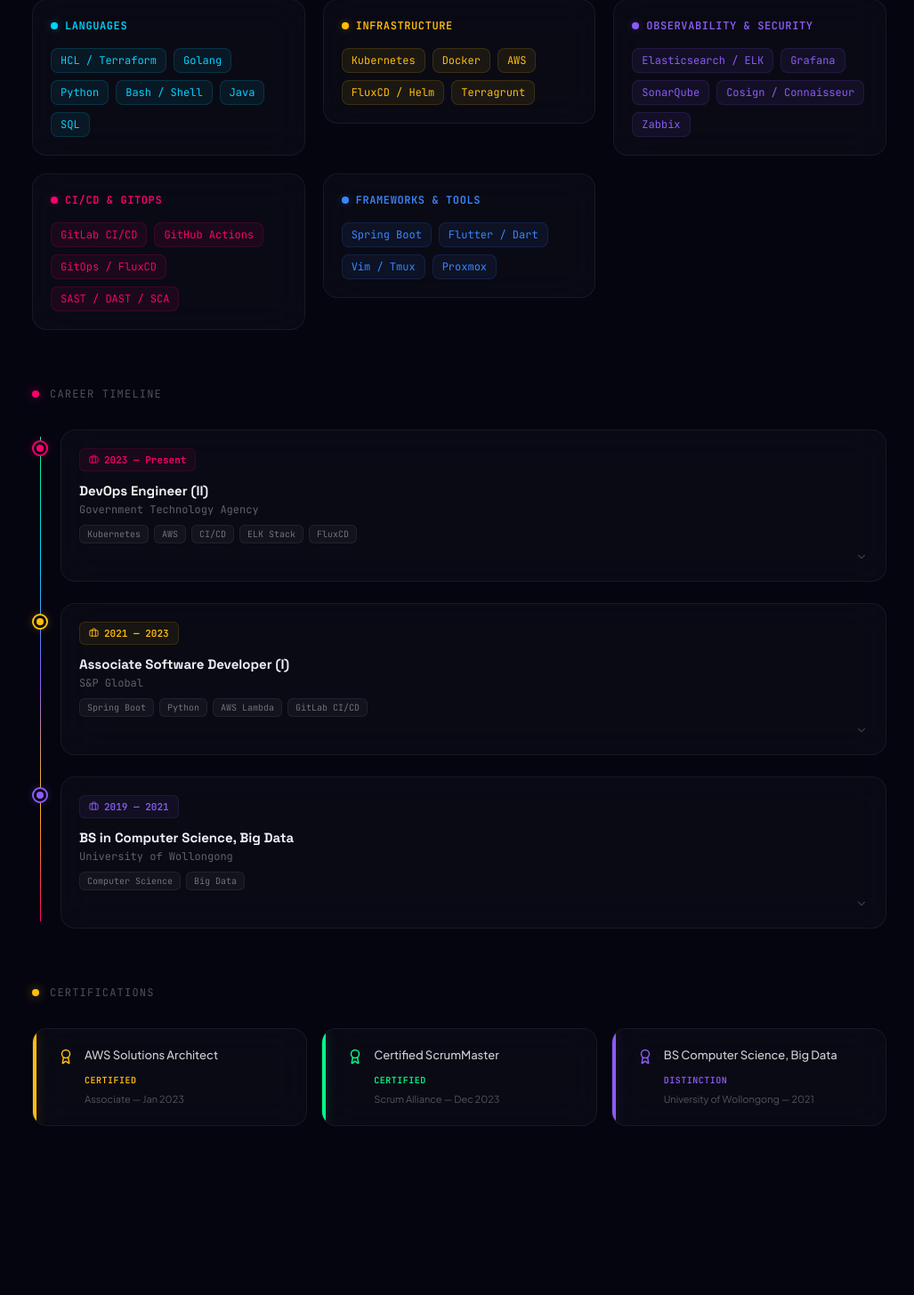
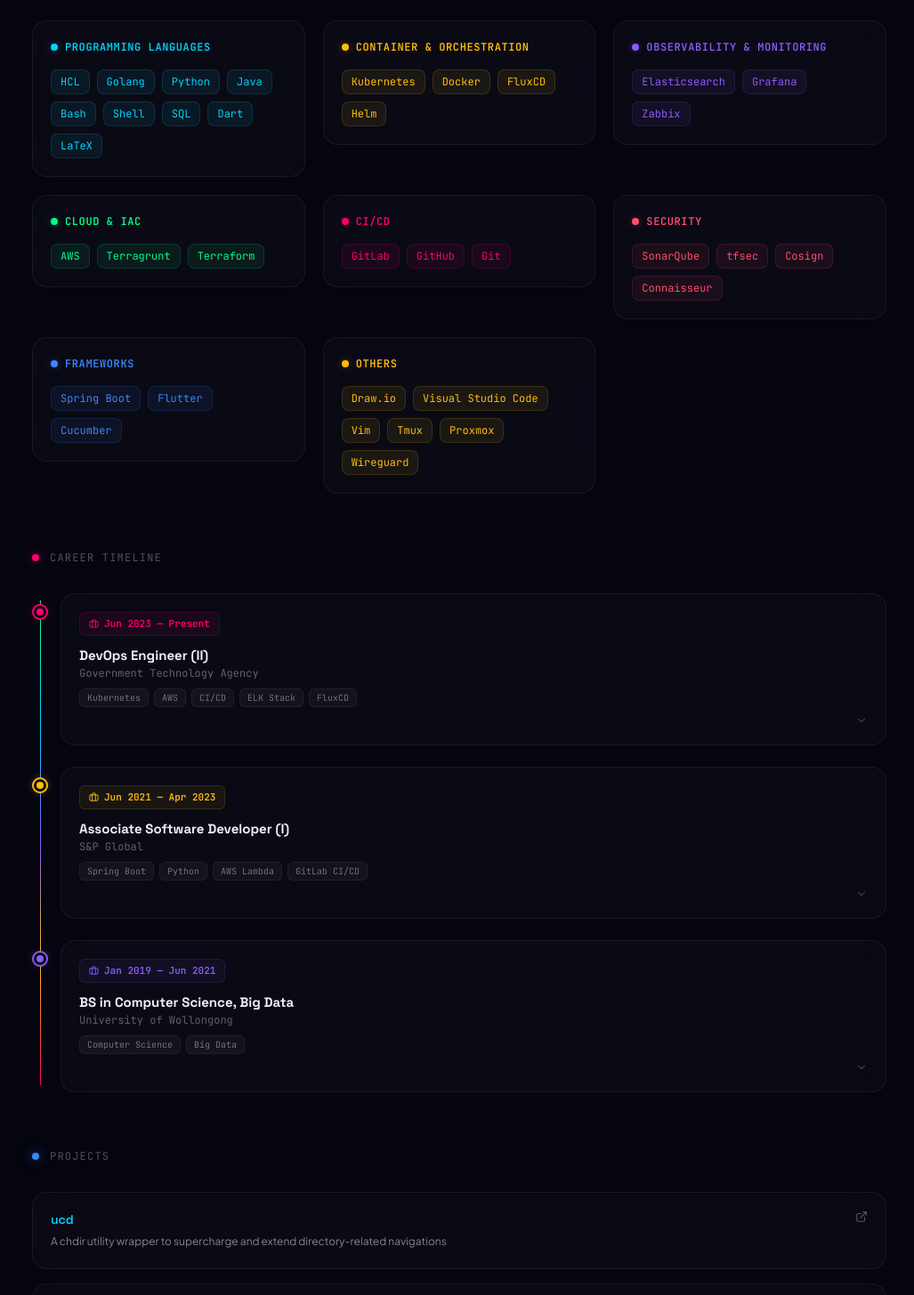
Before and after one commit to ztchua/blog, a React (Vite) app: page / in a window 1280 px wide. Shown: the part 1053-2509 px from the top of the page at 89% size, without its empty margins (124-1151 px from the left). Before the commit the page ends 2463 px from the top, so only its background shows below. Built offline with nearby package versions, Linux system fonts and the light colour scheme.

Commit message:
chore(cleanup): resume cleanup + update

```diff
--- a/src/app/components/canvas/ResumeCanvas.tsx
+++ b/src/app/components/canvas/ResumeCanvas.tsx
@@ -18,7 +18,7 @@
   handle: '@zhengtat',
   title: 'DevOps Engineer II',
   location: 'Singapore',
-  bio: 'DevOps engineer with 5 years of experience in software engineering, experienced in building and maintaining robust CI/CD and infrastructure. Proficient in cluster orchestration and observability stacks, is fluent with Linux system administration and L2/3 tech operations. Has a knack for troubleshooting and breaking down problems. Passionate about learning technologies to make a difference in everyday life — embraces the FOSS concept and is proficient in Japanese.',
+  bio: 'DevOps engineer with 5 years of experience in software engineering, experienced in building and maintaining robust CI/CD and infrastructure. Proficient in cluster orchestration and observability stacks, is fluent with Linux system administration and L2/3 tech operations. Has a knack for troubleshooting and breaking down problems. Passionate about learning technologies to make a difference in everyday life. He embraces the FOSS concept and talks about technologies as though it is major league gaming; is proficient in Japanese as well.',
   status: 'Open to opportunities',
   links: [
     { label: 'GitHub', href: 'https://github.com/ztchua', icon: 'gh' },
@@ -29,41 +29,56 @@
 
 const SKILL_GROUPS = [
   {
-    category: 'Languages',
+    category: 'Programming Languages',
     color: '#00d4ff',
-    skills: ['HCL / Terraform', 'Golang', 'Python', 'Bash / Shell', 'Java', 'SQL'],
+    skills: ['HCL', 'Golang', 'Python', 'Java', 'Bash', 'Shell', 'SQL', 'Dart', 'LaTeX'],
   },
   {
-    category: 'Infrastructure',
+    category: 'Container & Orchestration',
     color: '#ffbe0b',
-    skills: ['Kubernetes', 'Docker', 'AWS', 'FluxCD / Helm', 'Terragrunt'],
+    skills: ['Kubernetes', 'Docker', 'FluxCD', 'Helm'],
   },
   {
-    category: 'Observability & Security',
+    category: 'Observability & Monitoring',
     color: '#8b5cf6',
-    skills: ['Elasticsearch / ELK', 'Grafana', 'SonarQube', 'Cosign / Connaisseur', 'Zabbix'],
+    skills: ['Elasticsearch', 'Grafana', 'Zabbix'],
   },
   {
-    category: 'CI/CD & GitOps',
-    color: '#ff006e',
-    skills: ['GitLab CI/CD', 'GitHub Actions', 'GitOps / FluxCD', 'SAST / DAST / SCA'],
+    category: 'Cloud & IAC',
+    color: '#00ff88',
+    skills: ['AWS', 'Terragrunt', 'Terraform'],
   },
   {
-    category: 'Frameworks & Tools',
+    category: 'CI/CD',
+    color: '#ff006e',
+    skills: ['GitLab', 'GitHub', 'Git'],
+  },
+  {
+    category: 'Security',
+    color: '#ff4d6d',
+    skills: ['SonarQube', 'tfsec', 'Cosign', 'Connaisseur'],
+  },
+  {
+    category: 'Frameworks',
     color: '#3a86ff',
-    skills: ['Spring Boot', 'Flutter / Dart', 'Vim / Tmux', 'Proxmox'],
+    skills: ['Spring Boot', 'Flutter', 'Cucumber'],
+  },
+  {
+    category: 'Others',
+    color: '#ffbe0b',
+    skills: ['Draw.io', 'Visual Studio Code', 'Vim', 'Tmux', 'Proxmox', 'Wireguard'],
   },
 ];
 
 const TIMELINE = [
   {
-    year: '2023 — Present',
+    year: 'Jun 2023 — Present',
     title: 'DevOps Engineer (II)',
     company: 'Government Technology Agency',
     highlights: [
       'Designed **centralized CICD templates** and built **robust GitLab CI/CD pipelines** across multiple tracks, allowing the **autonomous configuration** of **parent-child / multi-project pipelines** while streamlining deployment processes',
-      'Enforced **security and quality** of existing repositories by employing tools such as **SAST**, **Dependency Scanning**, **DAST**, **Container Scanning** and **SCA via SonarQube**',
-      '**Redesigned roles and permissions** for existing GitLab groups and projects by **revamping paradigm** from project-based groups to **functional groups**',
+      'Championed product quality by enforcing **automated quality gates** — SAST, DAST, Dependency Scanning, Container Scanning, SCA — embedding quality assurance into the CI/CD pipeline',
+      'Identified workflow inefficiencies in GitLab repository access and **redesigned the permission model from project-based to functional groups**, improving cross-functional collaboration and operational clarity',
       'Enforced **container integrity** through the designing and use of **Cosign** for **image signing and verification**, and **Connaisseur** for **runtime verification** via **admission webhooks**',
       'Developed and managed **AWS cloud infrastructure** using **IAC**; writing custom **Terragrunt** modules to manage resources via declarative states',
       'Architected and implemented a **bespoke hub-and-spoke architecture** to cater for both internet and intranet services; across multiple **VPCs** using **Transit Gateways** with **ALBs** and **NLBs**, **R53** and **EKS Auto Mode**',
@@ -73,21 +88,23 @@
       'Orchestrate and manage workloads on **AWS EKS Fargate** while ensuring **high availability and minimal downtime** through the use of **HPAs**, **Pod Readiness Gates** and **Container Lifecycle Hooks**; and on **AWS EKS Auto Mode** using **Pod Disruption Budgets** and **Topology Spread Constraints**',
       '**Drove cross-functional DevOps excellence** by guiding engineers on CI/CD best practices and infrastructure knowledge, enabling cross-functional workflows and fostering DevOps maturity across tracks through **sharing sessions and documentation**',
       '**Lead, guide and mentor** other DevOps engineers on **designing, troubleshooting and writing quality code**',
-      'Developed utility scripts in **Golang** and **Bash** to automate operational tasks ranging from **internal compliance reporting**, **migration of Elasticsearch objects** to **automated creation of supporting Kubernetes resources**',
+      '**Built automation tooling and platforms** in Golang and Bash — from compliance reporting to automated resource provisioning — with the goal of 100% automation of repetitive operational tasks',
     ],
     color: '#ff006e',
     tags: ['Kubernetes', 'AWS', 'CI/CD', 'ELK Stack', 'FluxCD'],
   },
   {
-    year: '2021 — 2023',
+    year: 'Jun 2021 — Apr 2023',
     title: 'Associate Software Developer (I)',
     company: 'S&P Global',
     highlights: [
-      'Contributor in delivery team providing features and enhancements with comprehensive test suites using **Jmockit** and **Mockito** for existing **Spring Boot** application',
+      'Individual contributor within the delivery team in **releasing features and enhancements** on a multi-tenanted service for regulatory reporting',
+      '**Developed and maintained functional and integration test suites** using **JMockit** and **Mockito** for backend Spring Boot services, ensuring high-quality deliverables across release cycles',
+      'Built and enhanced E2E test automation frameworks using **Cucumber BDD, driving behavior-driven development** to reduce regression test cycles and improve test coverage and comprehensiveness',
       'Single-handedly architectured and implemented a decoupled **serverless** service in **Python** on **AWS** using services such as **Lambda**, **S3** and **SQS** to facilitate forwarding of financial trades',
-      'Implemented scripts and automations for internal operations in **Bash**, **Python** and **Golang** for development and daily operational support use cases, reducing **time spent by 75%**',
+      'Implemented scripts and automations for internal operations in **Bash**, **Python** and **Golang** for development, test automation and daily operational support use cases, reducing **time spent by 75%**',
       'Reconnaissance numerous P1/2 incidents and provided **in-depth troubleshooting**, **solutions** and **root cause analysis under time-critical deadlines** as part of the **support team as a L2/L3**',
-      'Developed and enhanced existing **GitLab CI/CD pipelines** to streamline delivery and deployment process, adopting a shift-left culture with SCA tools such as **Mend** and **SonarQube**',
+      'Advocated for quality in the development process by **shifting left with SCA tools** (Mend, SonarQube) integrated into CI/CD pipelines, identifying gaps in testing workflows and driving process improvements',
       'Authored **technical designs** and **documentations** for **Day 0 and Day 2 operations** for new and existing services',
       'Participated in **Agile** development cycles, acting as a rotational **Scrum Master** for development sprints',
       'Executed and planned major migration and exercises for clients with high data loads (**over 80 million records**)',
@@ -96,7 +113,7 @@
     tags: ['Spring Boot', 'Python', 'AWS Lambda', 'GitLab CI/CD'],
   },
   {
-    year: '2019 — 2021',
+    year: 'Jan 2019 — Jun 2021',
     title: 'BS in Computer Science, Big Data',
     company: 'University of Wollongong',
     highlights: [
@@ -111,6 +128,11 @@
   { label: 'AWS Solutions Architect', status: 'Certified', color: '#ffbe0b', detail: 'Associate — Jan 2023' },
   { label: 'Certified ScrumMaster', status: 'Certified', color: '#00ff88', detail: 'Scrum Alliance — Dec 2023' },
   { label: 'BS Computer Science, Big Data', status: 'Distinction', color: '#8b5cf6', detail: 'University of Wollongong — 2021' },
+];
+
+const PROJECTS = [
+  { name: 'ucd', href: 'https://github.com/ztchua/ucd', description: 'A chdir utility wrapper to supercharge and extend directory-related navigations', color: '#00d4ff' },
+  { name: 'StudyBuddy', href: 'https://github.com/ztcjoe93/studybuddy', description: 'An Anki-styled Flutter application with metrics for studying purposes', color: '#ff006e' },
 ];
 
 const STATS = [
@@ -695,6 +717,74 @@
         </div>
       </motion.section>
 
+      {/* ─── PROJECTS ─── */}
+      <motion.section
+        initial={{ opacity: 0, y: 16 }}
+        whileInView={{ opacity: 1, y: 0 }}
+        viewport={{ once: true, margin: '-80px' }}
+        transition={{ duration: 0.5, ease: [0.16, 1, 0.3, 1] }}
+        className="mb-16"
+      >
+        <div className="flex items-center gap-3 mb-8" style={{ fontFamily: 'var(--font-mono)' }}>
+          <div
+            className="w-2 h-2 rounded-full"
+            style={{
+              background: '#3a86ff',
+              boxShadow: '0 0 12px rgba(58,134,255,0.5)',
+            }}
+          />
+          <span
+            className="text-xs tracking-widest uppercase"
+            style={{ color: 'rgba(255,255,255,0.3)' }}
+          >
+            Projects
+          </span>
+        </div>
+
+        <div className="space-y-4">
+          {PROJECTS.map((project, i) => (
+            <motion.div
+              key={project.name}
+              initial={{ opacity: 0, y: 12 }}
+              whileInView={{ opacity: 1, y: 0 }}
+              viewport={{ once: true }}
+              transition={{ delay: i * 0.08, duration: 0.4 }}
+            >
+              <GlassCard className="p-5">
+                <div className="flex items-start justify-between gap-4">
+                  <div>
+                    <span
+                      className="text-[14px] font-semibold block mb-1"
+                      style={{
+                        fontFamily: 'var(--font-display)',
+                        color: project.color,
+                      }}
+                    >
+                      {project.name}
+                    </span>
+                    <p
+                      className="text-[12px] leading-[1.65]"
+                      style={{ color: 'rgba(255,255,255,0.5)' }}
+                    >
+                      {project.description}
+                    </p>
+                  </div>
+                  <a
+                    href={project.href}
+                    target="_blank"
+                    rel="noopener noreferrer"
+                    className="shrink-0"
+                    style={{ color: 'rgba(255,255,255,0.3)' }}
+                  >
+                    <ExternalLink size={14} />
+                  </a>
+                </div>
+              </GlassCard>
+            </motion.div>
+          ))}
+        </div>
+      </motion.section>
+
       {/* ─── CERTIFICATIONS ─── */}
       <motion.section
         initial={{ opacity: 0, y: 16 }}
```
